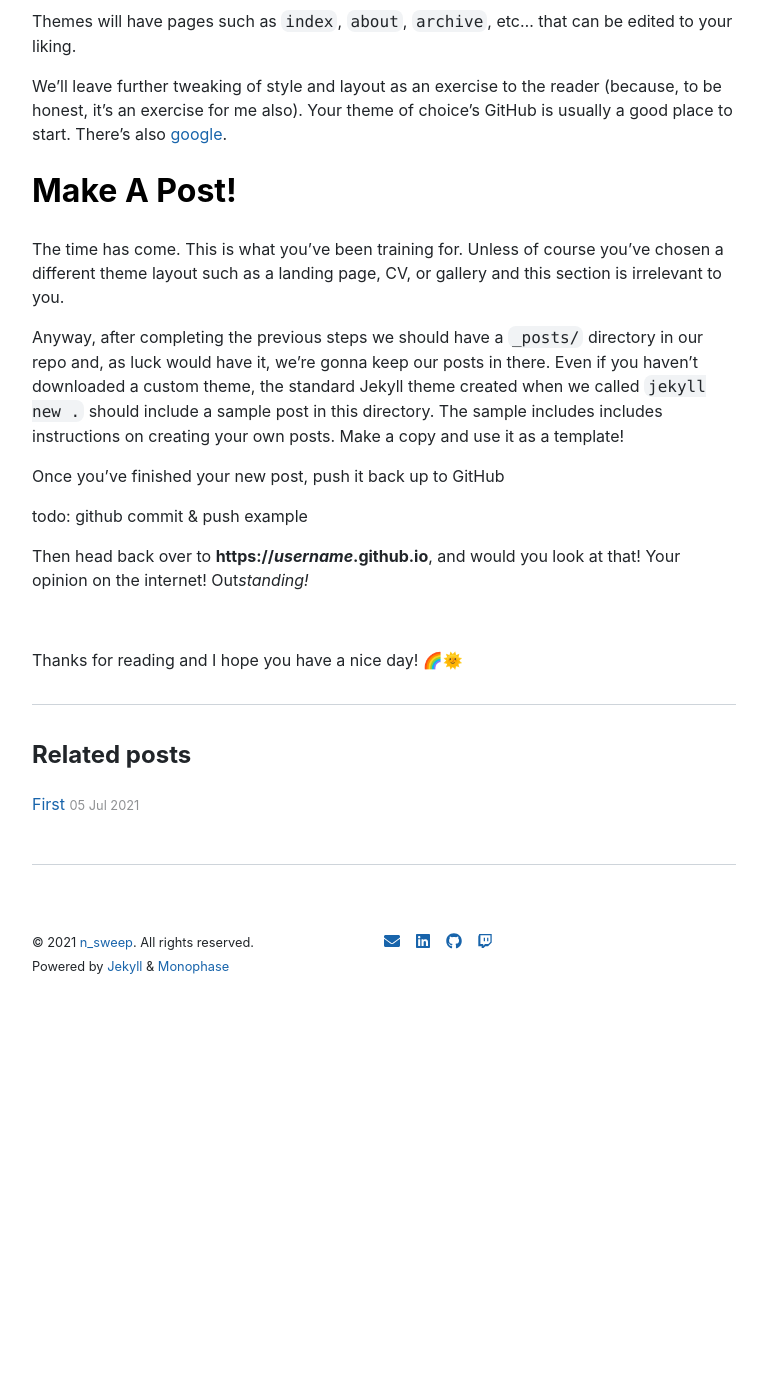
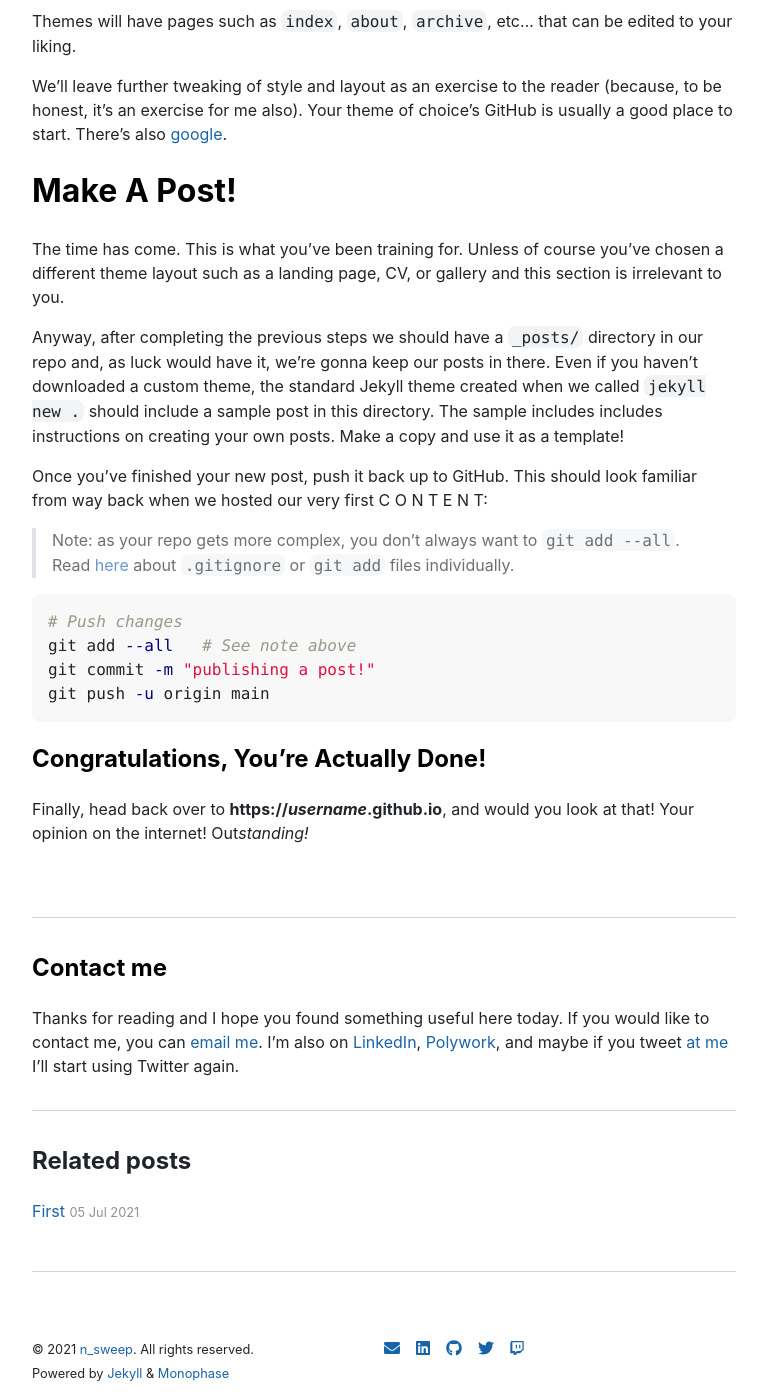
Before and after one commit to n-sweep/nsweep.github.io, a Jekyll site: the page built from _posts/2021-07-05-how-i-made-this-blog.md, in a window 1280 px wide and 1400 px high, scrolled down 6447 px. Shown: the whole window, without its empty margins (256-1023 px from the left). Built offline with Jekyll 4.4.1, drawn with Linux system fonts in a browser that asks for light colours; nearby versions of some CDN libraries; before the commit the page ends 7440 px from its top, so only the background shows below that.

Commit message:
small edits

````diff
--- a/_data/social.yml
+++ b/_data/social.yml
@@ -7,6 +7,9 @@
 - title: GitHub
   url: https://github.com/n-sweep
   icon: fab fa-github
+- title: Twitter
+  url: https://twitter.com/at_n_sweep
+  icon: fab fa-twitter
 - title: Twitch
   url: https://twitch.tv/n_sweep
   icon: fab fa-twitch
--- a/_posts/2021-07-05-how-i-made-this-blog.md
+++ b/_posts/2021-07-05-how-i-made-this-blog.md
@@ -173,12 +173,25 @@ The time has come. This is what you've been training for. Unless of course you'v
 
 Anyway, after completing the previous steps we should have a `_posts/` directory in our repo and, as luck would have it, we're gonna keep our posts in there. Even if you haven't downloaded a custom theme, the standard Jekyll theme created when we called `jekyll new .` should include a sample post in this directory. The sample includes includes instructions on creating your own posts. Make a copy and use it as a template!
 
-Once you've finished your new post, push it back up to GitHub
+Once you've finished your new post, push it back up to GitHub. This should look familiar from way back when we hosted our very first C O N T E N T:
 
-todo: github commit & push example
+> Note: as your repo gets more complex, you don't always want to `git add --all`. Read [here](https://git-scm.com/docs/gitignore) about `.gitignore` or `git add` files individually.
 
-Then head back over to **https://_username_.github.io**, and[ ](https://n-sweep.github.io/alts/how-i-made-this-blog/#make-a-post)would you look at that! Your opinion on the internet! Out*standing!*
+``` bash
+# Push changes
+git add --all   # See note above
+git commit -m "publishing a post!"
+git push -u origin main
+```
+
+## Congratulations, You're Actually Done!
+
+Finally, head back over to **https://_username_.github.io**, and[ ](https://n-sweep.github.io/alts/how-i-made-this-blog/#make-a-post)would you look at that! Your opinion on the internet! Out*standing!*
 
 <br />
 
-Thanks for reading and I hope you have a nice day! 🌈🌞
+---
+
+## Contact me
+
+Thanks for reading and I hope you found something useful here today. If you would like to contact me, you can [email me](mailto:n@sweep.sh). I'm also on [LinkedIn](https://linkedin.com/in/noah-shreve), [Polywork](https://www.polywork.com/n-sweep), and maybe if you tweet [at me]() I'll start using Twitter again.
````
Also changed, not shown: alts/2021-07-05-how-i-made-this-blog.md (+17 -4 lines).
